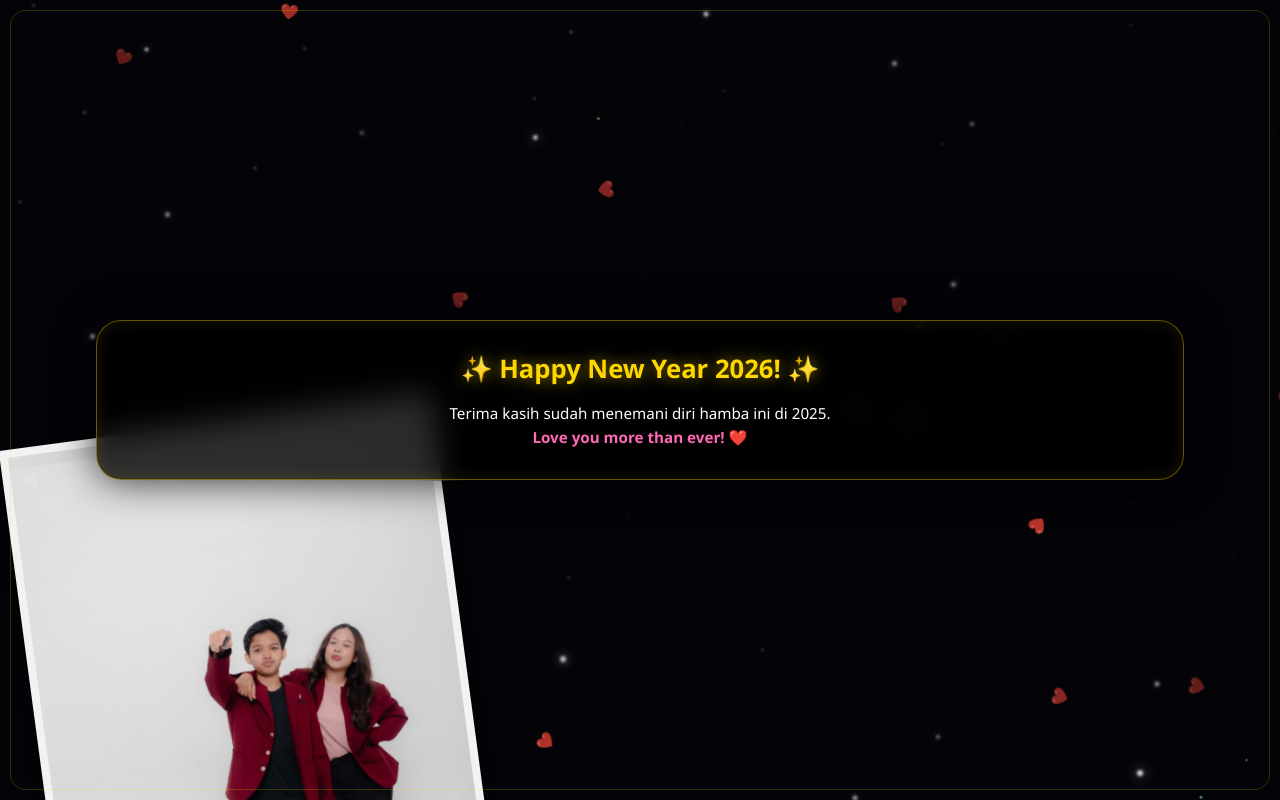
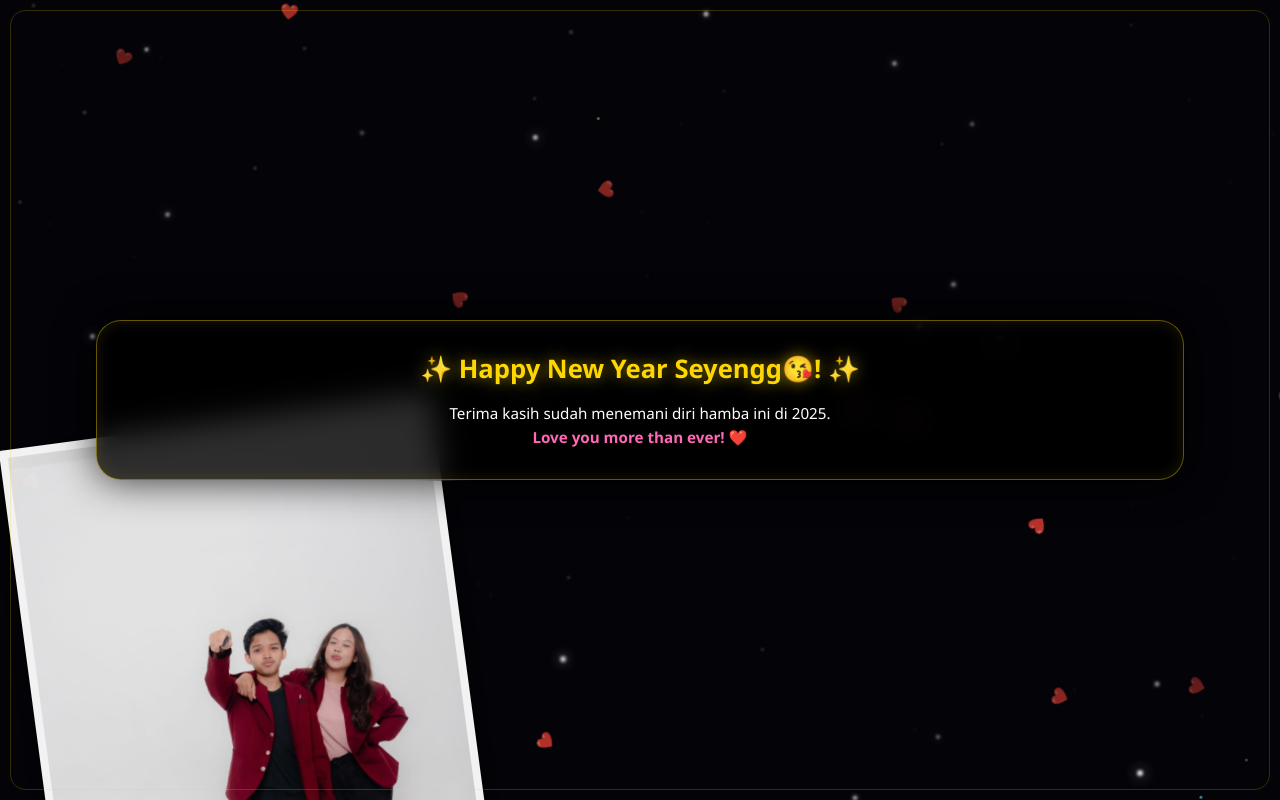
Before and after one commit to Rose102/lobeuu, a plain HTML site: page index.html in a window 1280 px wide. Both pictures are taken after a click on the button "HAPPY NEW YEARR ❤️". Drawn offline with Linux system fonts and the light colour scheme.

Commit message:
Add files via upload

```diff
--- a/index.html
+++ b/index.html
@@ -3,7 +3,7 @@
 <head>
     <meta charset="UTF-8">
     <meta name="viewport" content="width=device-width, initial-scale=1.0, maximum-scale=1.0, user-scalable=no">
-    <title>Happy New Year 2026 ❤️</title>
+    <title>HAPPY NEW YEARRRR ❤️</title>
     <style>
         :root {
             --gold: #ffd700;
@@ -170,7 +170,7 @@
 
     <div id="gallery-page">
         <div class="center-content">
-            <h1 style="color: var(--gold); margin: 0; font-size: 1.6rem; text-shadow: 0 0 15px rgba(255,215,0,0.6);">✨ Happy New Year 2026! ✨</h1>
+            <h1 style="color: var(--gold); margin: 0; font-size: 1.6rem; text-shadow: 0 0 15px rgba(255,215,0,0.6);">✨ Happy New Year Seyengg😘! ✨</h1>
             <p style="margin: 15px 0 0 0; line-height: 1.6; font-size: 0.95rem; color: #fff;">
                 Terima kasih sudah menemani diri hamba ini di 2025.<br>
                 <span style="color: var(--soft-pink); font-weight: bold;">Love you more than ever! ❤️</span>
```
